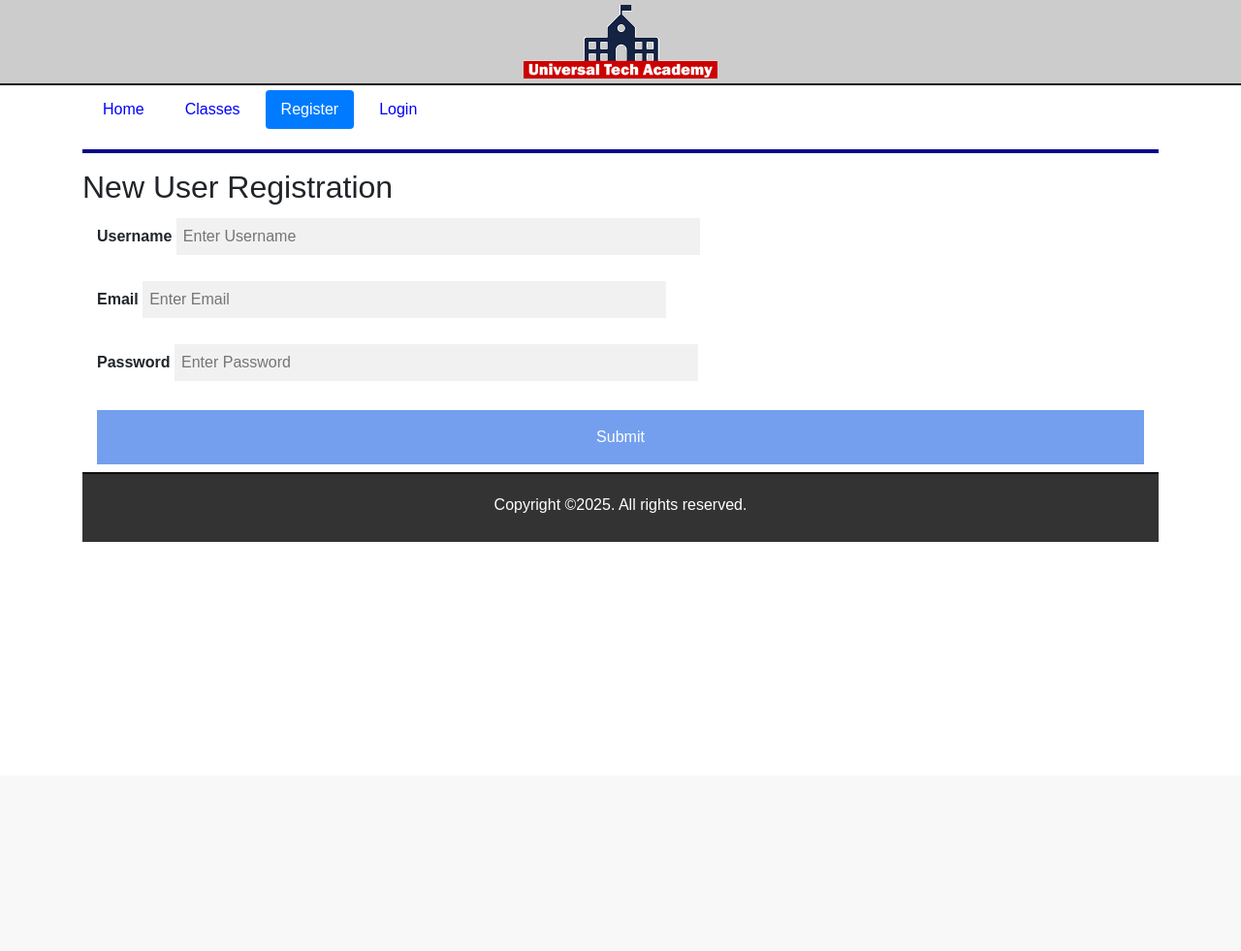
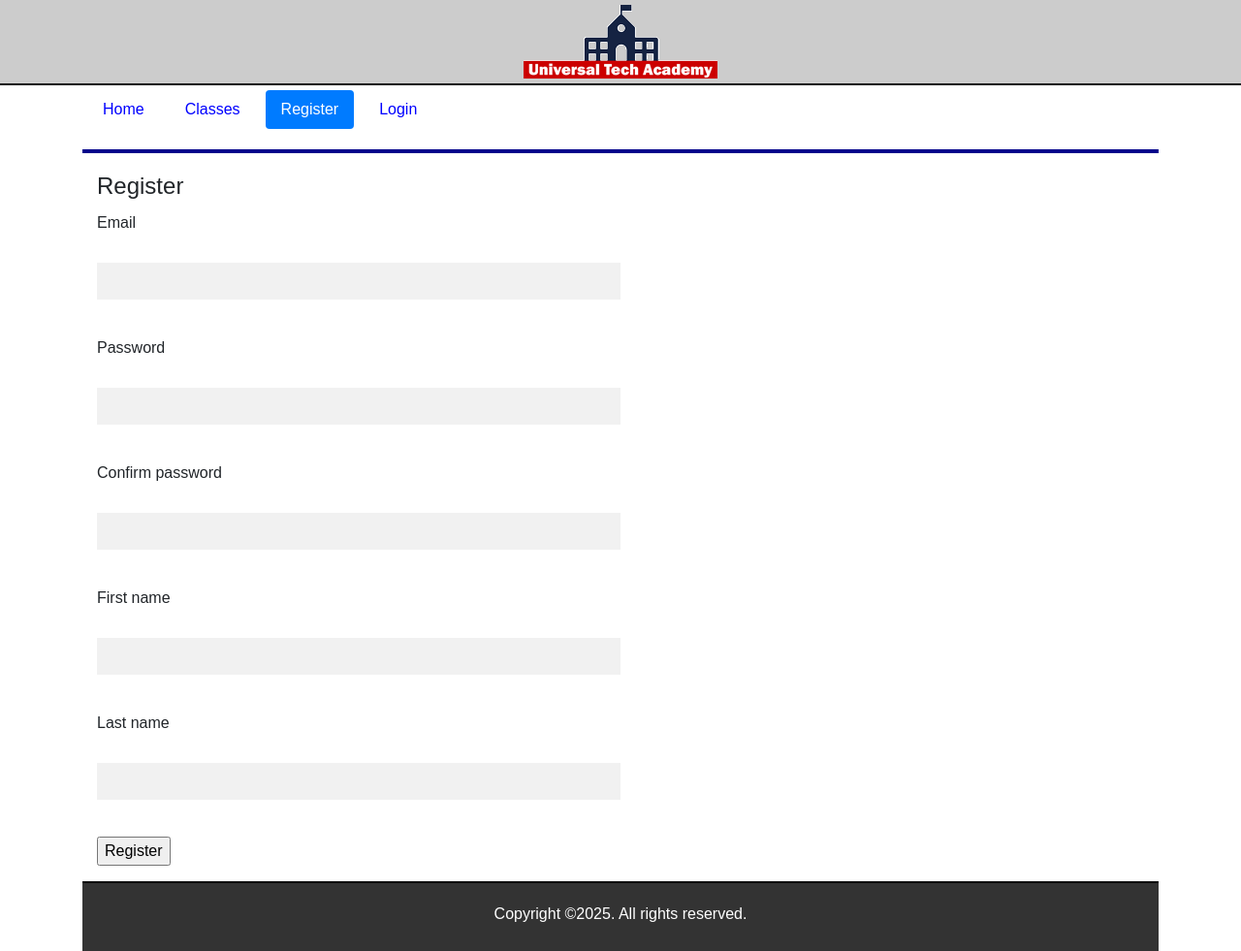
Before and after one commit to floortom/Flask-EnrollmentApp, a Flask app: page /register in a window 1280 px wide. Shown: the whole page at 97% size. Before the commit the page ends 559 px from the top, so only its background shows below. Run offline with Flask 2, Linux system fonts and the light colour scheme; some libraries are stand-ins or nearby versions.

Commit message:
developed the forms

```diff
--- a/application/forms.py
+++ b/application/forms.py
@@ -1,17 +1,25 @@
 from flask_wtf import FlaskForm
 from wtforms import StringField, PasswordField, SubmitField, BooleanField
-from wtforms.validators import DataRequired
+from wtforms.validators import DataRequired, Email, Length, EqualTo, ValidationError
+from application.models import User
+
 
 class LoginForm(FlaskForm):
-    email = StringField("Email", validators=[DataRequired()])
-    password = StringField("Password", validators=[DataRequired()])
+    email = StringField("Email", validators=[DataRequired(), Email()])
+    password = StringField("Password", validators=[DataRequired(), Length(min=6, max=15)])
     rememberMe = BooleanField("Remember Me")
     submit = SubmitField("Login")
 
 class RegisterForm(FlaskForm):
-    email = StringField("Email", validators=[DataRequired()])
-    password = StringField("Password", validators=[DataRequired()])
-    passwordConfirm = StringField("Confirm password", validators=[DataRequired()])
-    firstName = StringField("First name", validators=[DataRequired()])
-    lastName = StringField("Last name", validators=[DataRequired()])
+    email = StringField("Email", validators=[DataRequired(), Email()])
+    password = StringField("Password", validators=[DataRequired(), Length(min=6, max=15)])
+    passwordConfirm = StringField("Confirm password", validators=[DataRequired(), Length(min=6, max=15),
+                                                                  EqualTo("password")])
+    firstName = StringField("First name", validators=[DataRequired(), Length(min=2, max=55)])
+    lastName = StringField("Last name", validators=[DataRequired(), Length(min=2, max=55)])
     submit = SubmitField("Register")
+
+    def validate_email(self, email):
+        user = User.objects(email=email.data).first()
+        if user:
+            raise ValidationError("Email is already in use. Please pick another one.")
--- a/application/routes.py
+++ b/application/routes.py
@@ -2,7 +2,7 @@ from application import app, db
 from flask import render_template, request, Response, flash, redirect
 import json
 from application.models import User, Course, Enrollment
-from application.forms import LoginForm
+from application.forms import LoginForm, RegisterForm
 
 @app.route("/")
 @app.route("/index")
@@ -19,7 +19,8 @@ def courses(term="2025"):
 
 @app.route("/register")
 def register():
-    return render_template("register.html", register=True)
+    form = RegisterForm()
+    return render_template("register.html", form=form, title="Register", register=True)
 
 @app.route("/login", methods=["GET", "POST"])
 def login():
--- a/application/templates/register.html
+++ b/application/templates/register.html
@@ -1,19 +1,54 @@
 {% extends "layout.html" %}
 
 {% block content %}
-    <h2>New User Registration</h2>
     <div class="container">
-        <form name="register" action="register.php" method="get">
-            <label for="username"><b>Username</b></label>
-            <input type="text" placeholder="Enter Username" name="username" required>
-            <br>
-            <label for="email"><b>Email</b></label>
-            <input type="text" placeholder="Enter Email" name="email" required>
-            <br>
-            <label for="password"><b>Password</b></label>
-            <input type="password" placeholder="Enter Password" name="password" required>
-            <br class="clear">
-            <input class="btn-submit" type="submit" name="submit">
-        </form>
+        <fieldset>
+            <legend>{{title}}</legend>
+            <form name="register" action="" method="post">
+                {{form.hidden_tag()}}
+
+                <p>{{form.email.label}}</p>
+                <p>{{form.email}}</p>
+                <p>
+                    {% for error in form.email.errors %}
+                        <span class="error-message">{{error}}</span>
+                    {% endfor %}
+                </p>
+
+                <p>{{form.password.label}}</p>
+                <p>{{form.password}}</p>
+                <p>
+                    {% for error in form.password.errors %}
+                        <span class="error-message">{{error}}</span>
+                    {% endfor %}
+                </p>
+
+                <p>{{form.passwordConfirm.label}}</p>
+                <p>{{form.passwordConfirm}}</p>
+                <p>
+                    {% for error in form.passwordConfirm.errors %}
+                        <span class="error-message">{{error}}</span>
+                    {% endfor %}
+                </p>
+
+                <p>{{form.firstName.label}}</p>
+                <p>{{form.firstName}}</p>
+                <p>
+                    {% for error in form.firstName.errors %}
+                        <span class="error-message">{{error}}</span>
+                    {% endfor %}
+                </p>
+
+                <p>{{form.lastName.label}}</p>
+                <p>{{form.lastName}}</p>
+                <p>
+                    {% for error in form.lastName.errors %}
+                        <span class="error-message">{{error}}</span>
+                    {% endfor %}
+                </p>
+
+                <p>{{form.submit}}</p>
+            </form>
+        </fieldset>
     </div>
 {% endblock %}
```
Also changed, not shown: application/models.py (+9 -2 lines), application/templates/login.html (+13 -2 lines).
